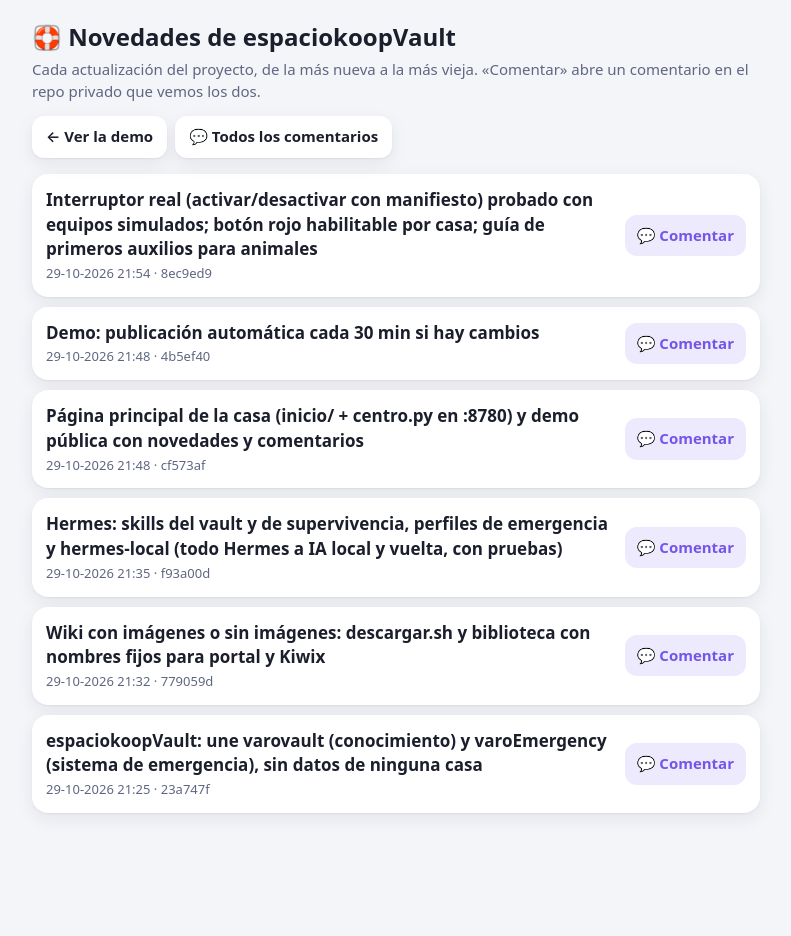
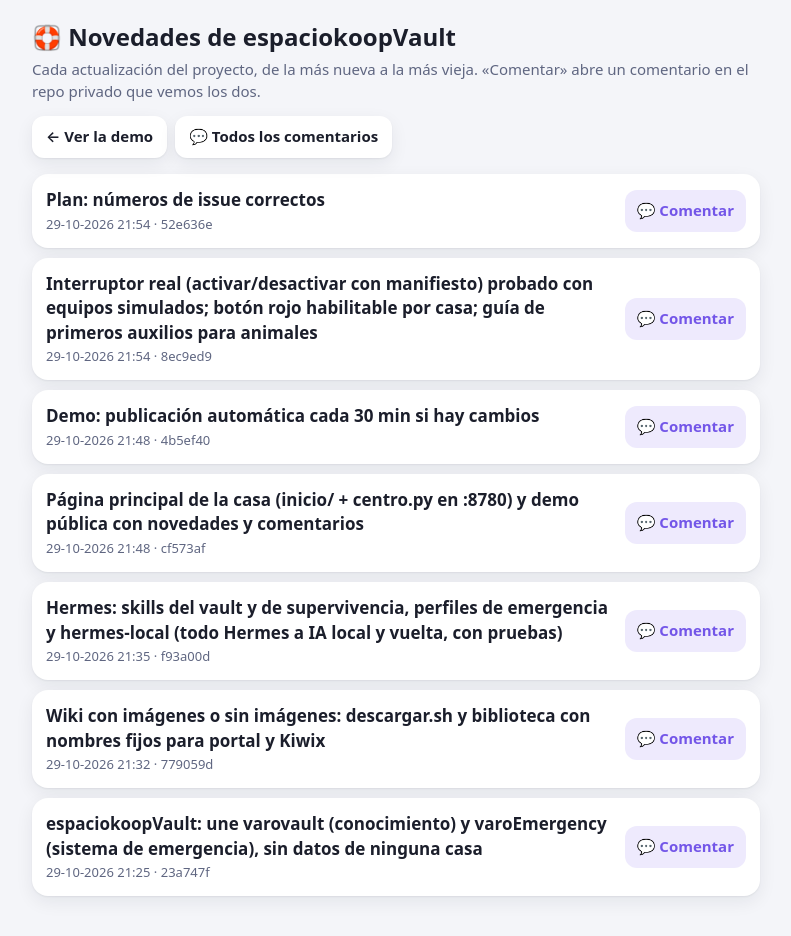
Before and after one commit to EspacioKoop/espaciokoopVault-demo, a plain HTML site: page novedades.html in a window 1280 px wide. Shown: the whole page, without its empty margins (244-1035 px from the left). Before the commit the page ends 883 px from the top, so only its background shows below. Drawn offline with Linux system fonts and the light colour scheme.

Commit message:
Demo actualizada: 52e636e Plan: números de issue correctos

```diff
--- a/novedades.html
+++ b/novedades.html
@@ -29,7 +29,8 @@ h1 { font-size: 24px; margin: 4px 0; }
     <a href="index.html">← Ver la demo</a>
     <a href="https://github.com/EspacioKoop/espaciokoopVault/issues?q=label%3Afeedback" target="_blank" rel="noopener">💬 Todos los comentarios</a>
   </div>
-  <div class="nov"><div class="que"><b>Interruptor real (activar/desactivar con manifiesto) probado con equipos simulados; botón rojo habilitable por casa; guía de primeros auxilios para animales</b><small>29-10-2026 21:54 · 8ec9ed9</small></div><a class="boton-c" href="https://github.com/EspacioKoop/espaciokoopVault/issues/new?labels=feedback&title=Comentario%3A+Interruptor+real+%28activar%2Fdesactivar+con+manifiesto%29+probado+con+equipos+simulad&body=Sobre+la+actualizaci%C3%B3n+8ec9ed9+%2829-10-2026+21%3A54%29%3A+%C2%ABInterruptor+real+%28activar%2Fdesactivar+con+manifiesto%29+probado+con+equipos+simulados%3B+bot%C3%B3n+rojo+habilitable+por+casa%3B+gu%C3%ADa+de+primeros+auxilios+para+animales%C2%BB%0A%0AMi+comentario%3A%0A" target="_blank" rel="noopener">💬 Comentar</a></div>
+  <div class="nov"><div class="que"><b>Plan: números de issue correctos</b><small>29-10-2026 21:54 · 52e636e</small></div><a class="boton-c" href="https://github.com/EspacioKoop/espaciokoopVault/issues/new?labels=feedback&title=Comentario%3A+Plan%3A+n%C3%BAmeros+de+issue+correctos&body=Sobre+la+actualizaci%C3%B3n+52e636e+%2829-10-2026+21%3A54%29%3A+%C2%ABPlan%3A+n%C3%BAmeros+de+issue+correctos%C2%BB%0A%0AMi+comentario%3A%0A" target="_blank" rel="noopener">💬 Comentar</a></div>
+<div class="nov"><div class="que"><b>Interruptor real (activar/desactivar con manifiesto) probado con equipos simulados; botón rojo habilitable por casa; guía de primeros auxilios para animales</b><small>29-10-2026 21:54 · 8ec9ed9</small></div><a class="boton-c" href="https://github.com/EspacioKoop/espaciokoopVault/issues/new?labels=feedback&title=Comentario%3A+Interruptor+real+%28activar%2Fdesactivar+con+manifiesto%29+probado+con+equipos+simulad&body=Sobre+la+actualizaci%C3%B3n+8ec9ed9+%2829-10-2026+21%3A54%29%3A+%C2%ABInterruptor+real+%28activar%2Fdesactivar+con+manifiesto%29+probado+con+equipos+simulados%3B+bot%C3%B3n+rojo+habilitable+por+casa%3B+gu%C3%ADa+de+primeros+auxilios+para+animales%C2%BB%0A%0AMi+comentario%3A%0A" target="_blank" rel="noopener">💬 Comentar</a></div>
 <div class="nov"><div class="que"><b>Demo: publicación automática cada 30 min si hay cambios</b><small>29-10-2026 21:48 · 4b5ef40</small></div><a class="boton-c" href="https://github.com/EspacioKoop/espaciokoopVault/issues/new?labels=feedback&title=Comentario%3A+Demo%3A+publicaci%C3%B3n+autom%C3%A1tica+cada+30+min+si+hay+cambios&body=Sobre+la+actualizaci%C3%B3n+4b5ef40+%2829-10-2026+21%3A48%29%3A+%C2%ABDemo%3A+publicaci%C3%B3n+autom%C3%A1tica+cada+30+min+si+hay+cambios%C2%BB%0A%0AMi+comentario%3A%0A" target="_blank" rel="noopener">💬 Comentar</a></div>
 <div class="nov"><div class="que"><b>Página principal de la casa (inicio/ + centro.py en :8780) y demo pública con novedades y comentarios</b><small>29-10-2026 21:48 · cf573af</small></div><a class="boton-c" href="https://github.com/EspacioKoop/espaciokoopVault/issues/new?labels=feedback&title=Comentario%3A+P%C3%A1gina+principal+de+la+casa+%28inicio%2F+%2B+centro.py+en+%3A8780%29+y+demo+p%C3%BAblica+con+no&body=Sobre+la+actualizaci%C3%B3n+cf573af+%2829-10-2026+21%3A48%29%3A+%C2%ABP%C3%A1gina+principal+de+la+casa+%28inicio%2F+%2B+centro.py+en+%3A8780%29+y+demo+p%C3%BAblica+con+novedades+y+comentarios%C2%BB%0A%0AMi+comentario%3A%0A" target="_blank" rel="noopener">💬 Comentar</a></div>
 <div class="nov"><div class="que"><b>Hermes: skills del vault y de supervivencia, perfiles de emergencia y hermes-local (todo Hermes a IA local y vuelta, con pruebas)</b><small>29-10-2026 21:35 · f93a00d</small></div><a class="boton-c" href="https://github.com/EspacioKoop/espaciokoopVault/issues/new?labels=feedback&title=Comentario%3A+Hermes%3A+skills+del+vault+y+de+supervivencia%2C+perfiles+de+emergencia+y+hermes-loc&body=Sobre+la+actualizaci%C3%B3n+f93a00d+%2829-10-2026+21%3A35%29%3A+%C2%ABHermes%3A+skills+del+vault+y+de+supervivencia%2C+perfiles+de+emergencia+y+hermes-local+%28todo+Hermes+a+IA+local+y+vuelta%2C+con+pruebas%29%C2%BB%0A%0AMi+comentario%3A%0A" target="_blank" rel="noopener">💬 Comentar</a></div>
```
